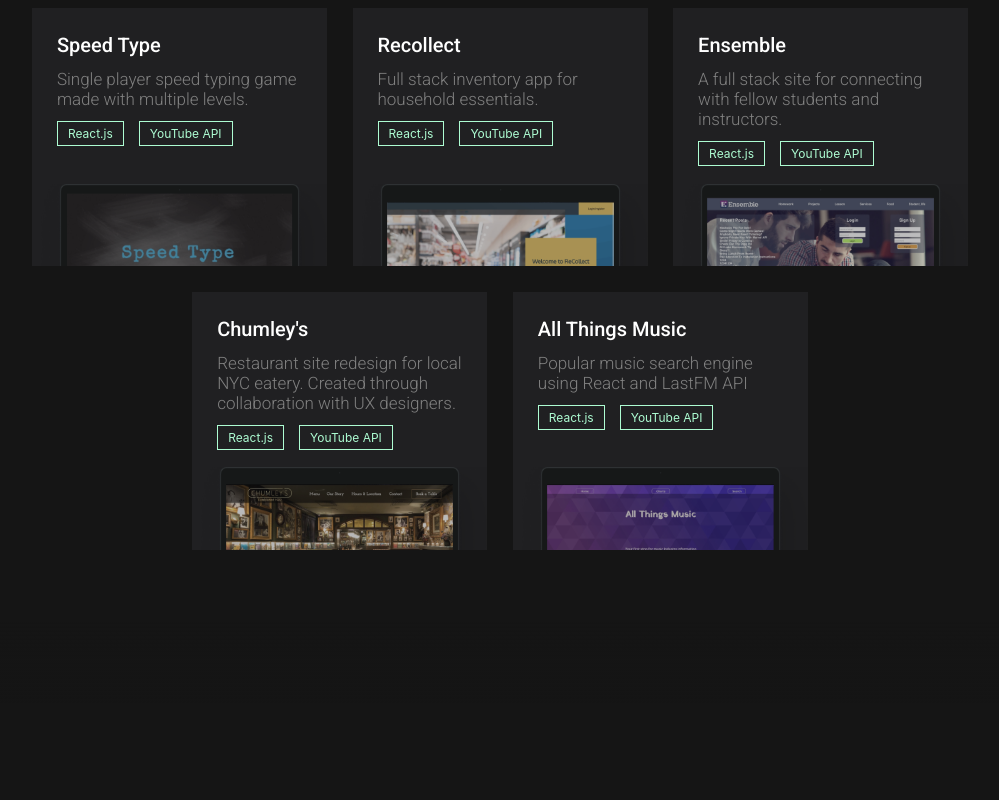
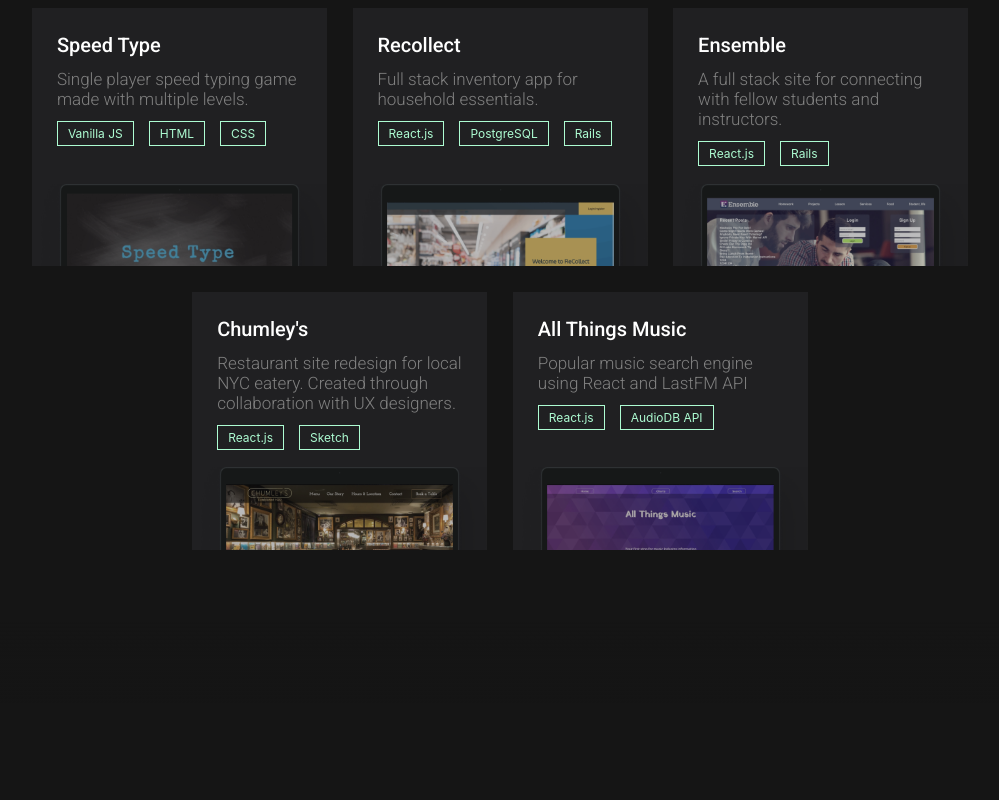
Before and after one commit to imanipaul/portfolio2, a React (Create React App) app: page / in a window 1280 px wide. Shown: the part 3800-4600 px from the top of the page, without its empty margins (140-1139 px from the left). Built offline with nearby package versions, Linux system fonts and the light colour scheme; a web font is replaced by a local one.

Commit message:
Update project tags and contact fade in

```diff
--- a/src/components/Contact.js
+++ b/src/components/Contact.js
@@ -7,8 +7,8 @@ import { Fade } from "react-awesome-reveal";
 export default function Contact() {
   return (
     <section className="contact" id="contact">
+      <h4>let's work together</h4>
       <Fade cascade delay={500} triggerOnce={true}>
-        <h4>let's work together</h4>
         <p>
           I’d love to hear from you. Send me a message and we can create
           something amazing together!
--- a/src/components/Projects.js
+++ b/src/components/Projects.js
@@ -24,8 +24,9 @@ export default function Projects() {
             <h5>Speed Type</h5>
             <p>Single player speed typing game made with multiple levels.</p>
             <div className="tag-container">
-              <Tag title={"React.js"} />
-              <Tag title={"YouTube API"} />
+              <Tag title={"Vanilla JS"} />
+              <Tag title={"HTML"} />
+              <Tag title={"CSS"} />
             </div>
             <img src={speedtype} alt="project screenshot" />
           </div>
@@ -35,7 +36,8 @@ export default function Projects() {
             <p>Full stack inventory app for household essentials.</p>
             <div className="tag-container">
               <Tag title={"React.js"} />
-              <Tag title={"YouTube API"} />
+              <Tag title={"PostgreSQL"} />
+              <Tag title={"Rails"} />
             </div>
             <img src={recollect} alt="project screenshot" />
           </div>
@@ -48,7 +50,7 @@ export default function Projects() {
             </p>
             <div className="tag-container">
               <Tag title={"React.js"} />
-              <Tag title={"YouTube API"} />
+              <Tag title={"Rails"} />
             </div>
             <img src={ensemble} alt="project screenshot" />
           </div>
@@ -61,7 +63,7 @@ export default function Projects() {
             </p>
             <div className="tag-container">
               <Tag title={"React.js"} />
-              <Tag title={"YouTube API"} />
+              <Tag title={"Sketch"} />
             </div>
             <img src={chumleys} alt="project screenshot" />
           </div>
@@ -71,7 +73,7 @@ export default function Projects() {
             <p>Popular music search engine using React and LastFM API</p>
             <div className="tag-container">
               <Tag title={"React.js"} />
-              <Tag title={"YouTube API"} />
+              <Tag title={"AudioDB API"} />
             </div>
             <img src={atm} alt="project screenshot" />
           </div>
--- a/src/styles/Projects.scss
+++ b/src/styles/Projects.scss
@@ -76,6 +76,13 @@
         // }
       }
 
+      &:hover {
+        img {
+          opacity: 1;
+          top: 60%;
+        }
+      }
+
       h5 {
         font-family: "Roboto", sans-serif;
         font-size: 20px;
@@ -104,6 +111,10 @@
         flex-wrap: wrap;
         margin-top: 12px;
         margin-left: 25px;
+
+        .tag {
+          z-index: 100000;
+        }
       }
 
       img {
@@ -113,6 +124,7 @@
         top: 68%;
         filter: grayscale(30%);
         opacity: 0.7;
+        transition: all 0.3s ease;
       }
     }
   }
```
